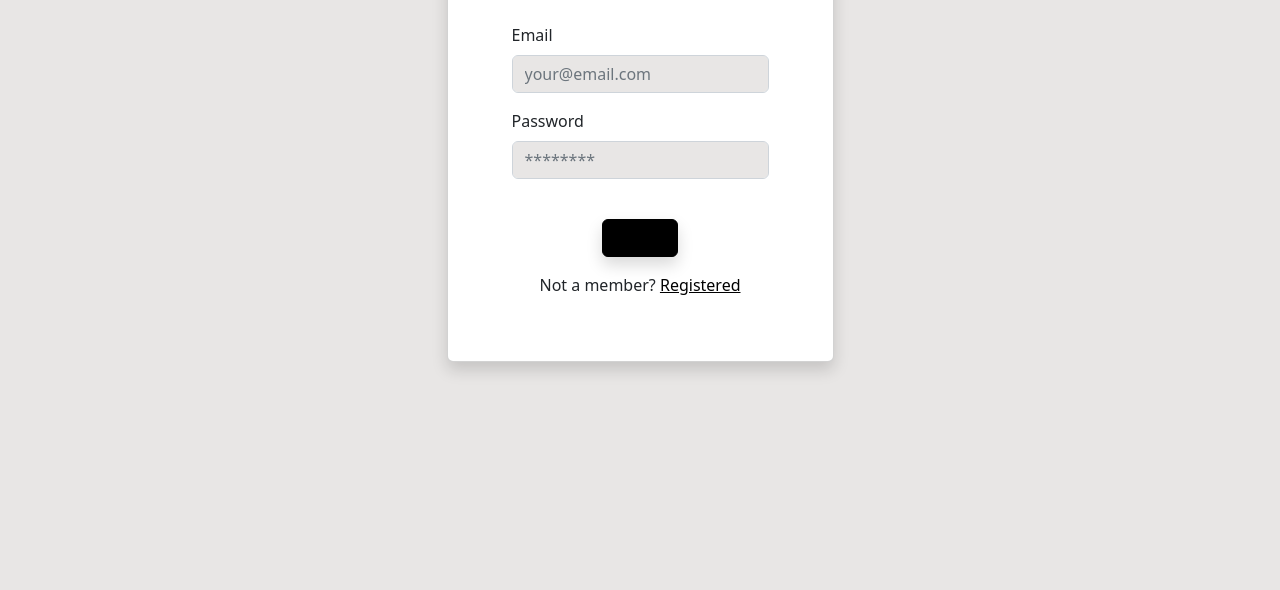
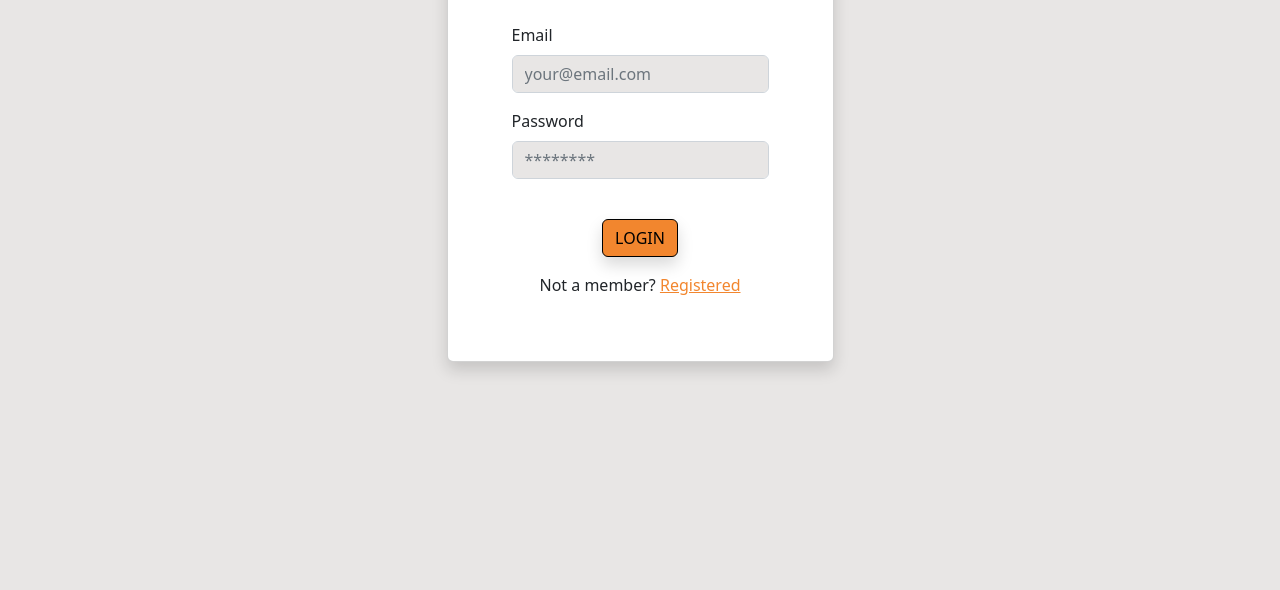
Before and after one commit to bryanvillafuerte/ca_css-frameworks, a website: page index.html in a window 1280 px wide. Shown: the part 210-800 px from the top of the page. Drawn offline with nearby package versions, Linux system fonts and the light colour scheme; files that its build step writes are made by us from their sources.

Commit message:
change primary and secobdary color

```diff
--- a/src/scss/components/_variables.scss
+++ b/src/scss/components/_variables.scss
@@ -1,4 +1,4 @@
-$primary: #000;
-$secondary: #f2862e;
+$primary: #f2862e;
+$secondary: rgb(252, 250, 250);
 
 $body-bg: rgb(232, 230, 229);
```
